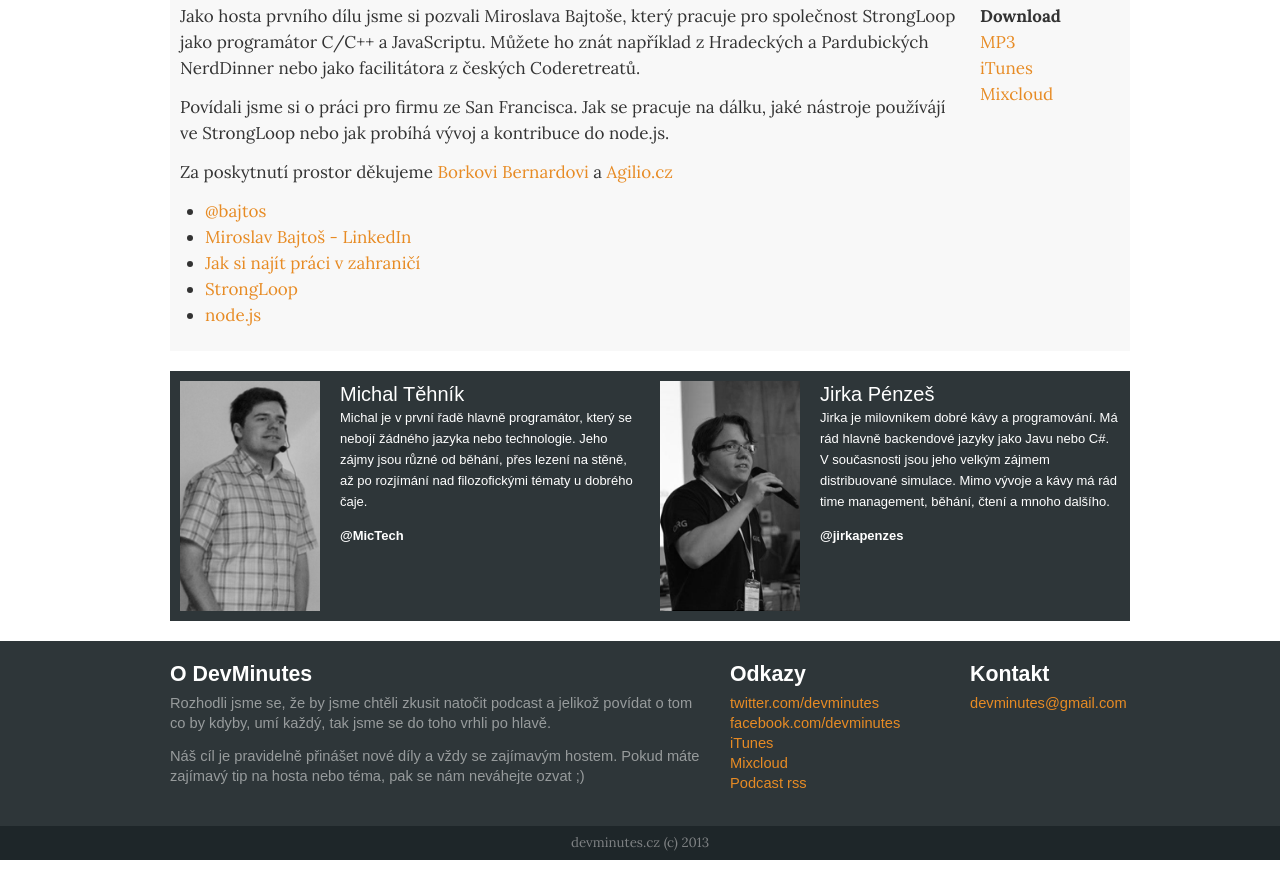
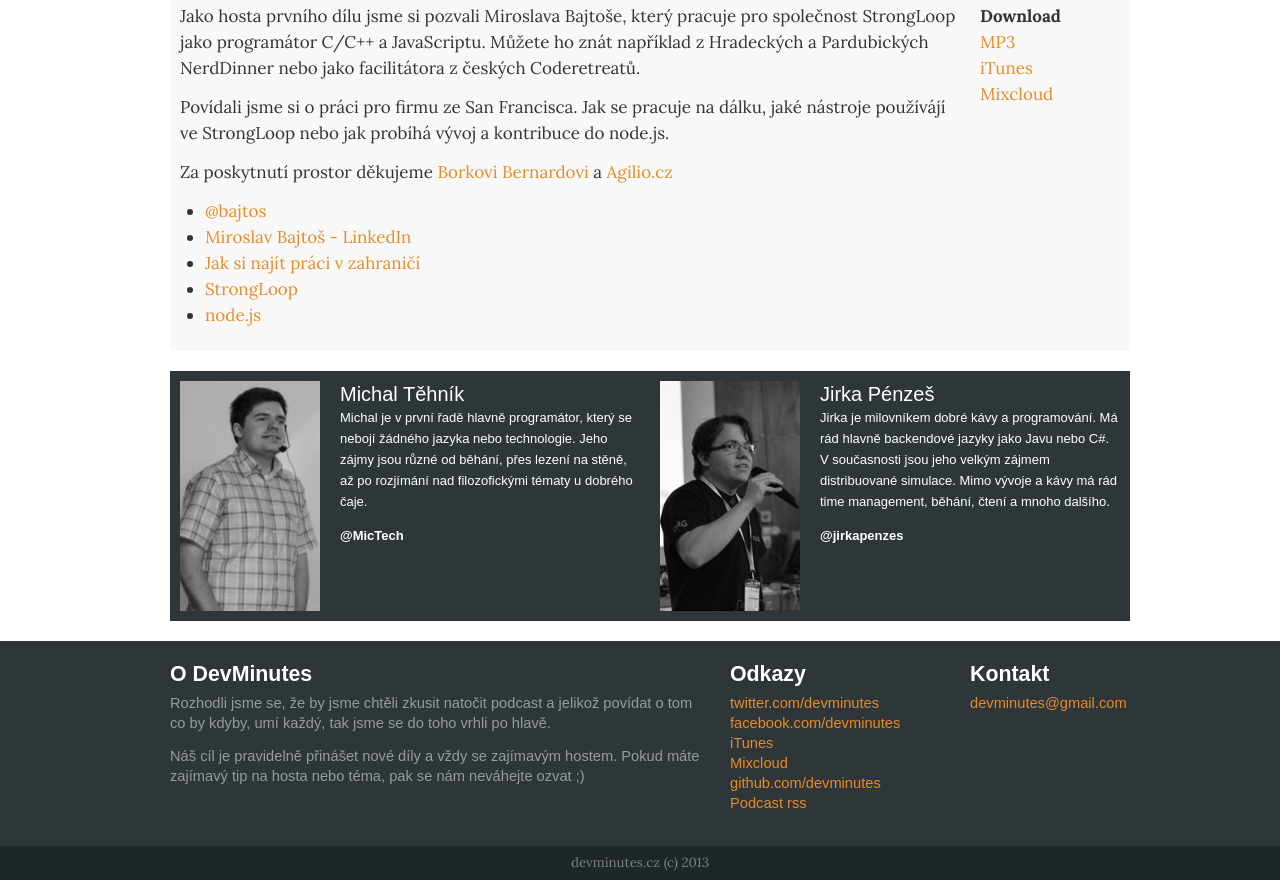
Before and after one commit to devminutes/devminutes.github.io, a plain HTML site: page index.html in a window 1280 px wide. Shown: the part 360-1240 px from the top of the page. Drawn offline with Linux system fonts and the light colour scheme.

Commit message:
Added link to GitHub

```diff
--- a/index.html
+++ b/index.html
@@ -113,6 +113,7 @@
                             <a href="https://facebook.com/devminutes">facebook.com/devminutes</a><br/>
                             <a href="https://itunes.apple.com/cz/podcast/dev-minutes/id668520218">iTunes</a><br/>
                             <a href="http://www.mixcloud.com/devminutes/">Mixcloud</a><br/>
+                            <a href="https://github.com/devminutes">github.com/devminutes</a><br/>
                             <a href="rss.xml">Podcast rss</a><br/>
                         </p>
                     </div>
```
